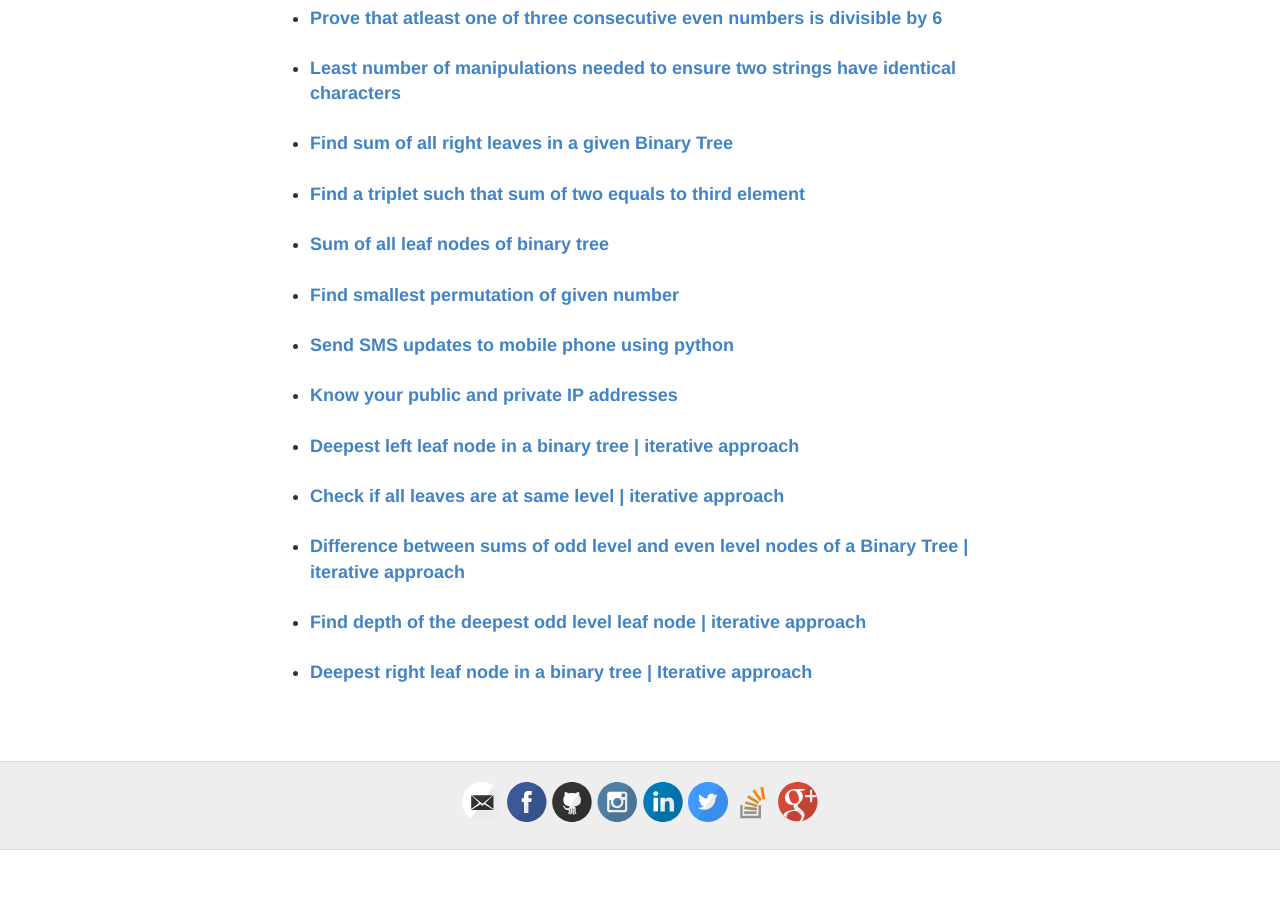
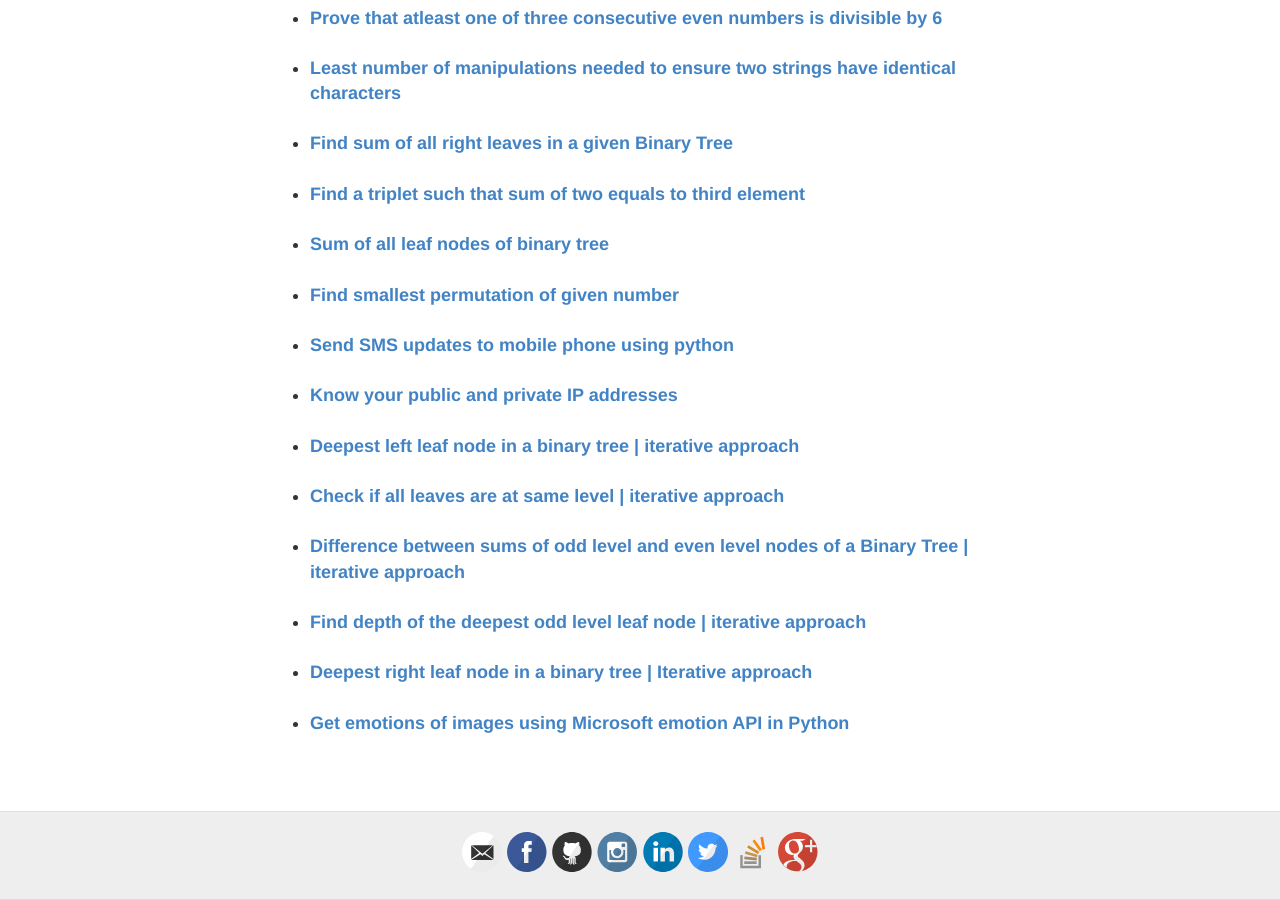
Before and after one commit to msdeep14/msdeep14.github.io, a Jekyll site: the page built from projects/geeksforgeeks_articles.html, in a window 1280 px wide and 900 px high, scrolled down 1524 px. Built offline with Jekyll 4.4.1, drawn with Linux system fonts in a browser that asks for light colours; before the commit the page ends 2374 px from its top, so only the background shows below that.

Commit message:
add new geeksforgeeks article lin

```diff
--- a/projects/geeksforgeeks_articles.html
+++ b/projects/geeksforgeeks_articles.html
@@ -55,6 +55,7 @@ permalink: /projects/geeksforgeeks_articles
         <li><strong><a target="_blank" href = "https://www.geeksforgeeks.org/difference-between-sums-of-odd-and-even-levels/">Difference between sums of odd level and even level nodes of a Binary Tree | iterative approach</a></strong></li><br/>
         <li><strong><a target="_blank" href = "https://www.geeksforgeeks.org/find-depth-of-the-deepest-odd-level-node/">Find depth of the deepest odd level leaf node | iterative approach</a></strong></li><br/>
         <li><strong><a target="_blank" href = "https://www.geeksforgeeks.org/deepest-right-leaf-node-binary-tree-iterative-approach/">Deepest right leaf node in a binary tree | Iterative approach</a></strong></li><br/>
+        <li><strong><a target="_blank" href = "https://www.geeksforgeeks.org/get-emotions-of-images-using-microsoft-emotion-api-in-python/">Get emotions of images using Microsoft emotion API in Python</a></strong></li><br/>
     </ul>
 </p>
 </body>
```
